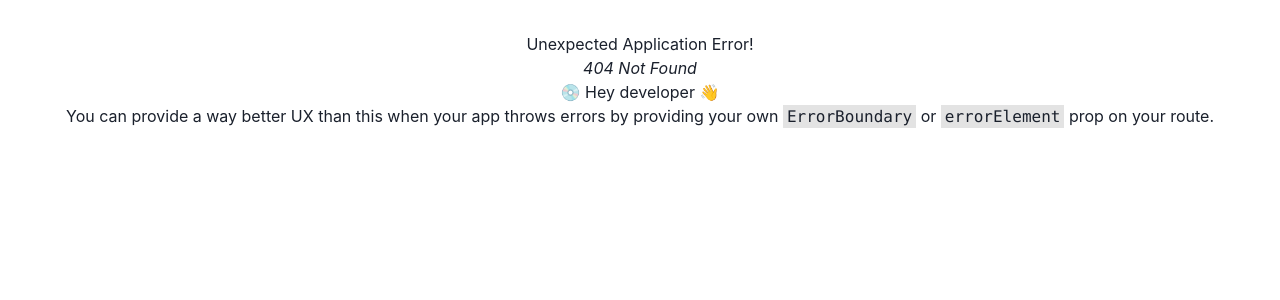
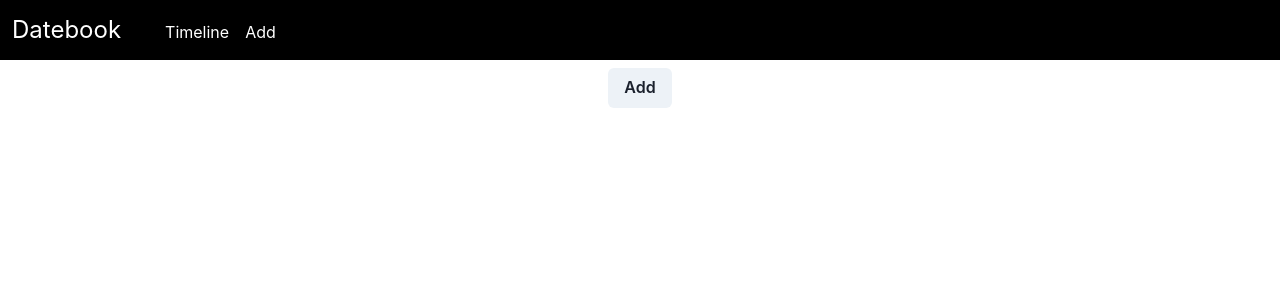
Before and after one commit to linnall/datebook, a React (Vite) app: page /add in a window 1280 px wide. Before the commit this address had no page. Shown: the top 300 px of the page. Built offline with nearby package versions, Linux system fonts and the light colour scheme.

Commit message:
site structure

```diff
--- /dev/null
+++ b/src/routes/create.tsx
@@ -0,0 +1,7 @@
+import { Button } from "@chakra-ui/react";
+
+function Create() {
+  return <Button>Add</Button>;
+}
+
+export default Create;
--- /dev/null
+++ b/src/routes/login.tsx
@@ -0,0 +1,7 @@
+import { Button } from "@chakra-ui/react";
+
+function Login() {
+  return <Button>Login</Button>;
+}
+
+export default Login;
--- /dev/null
+++ b/src/routes/timeline.tsx
@@ -0,0 +1,7 @@
+import { Text } from "@chakra-ui/react";
+
+function Timeline() {
+  return <Text>Timeline</Text>;
+}
+
+export default Timeline;
```
Also changed, not shown: src/main.tsx (+12 -3 lines).
